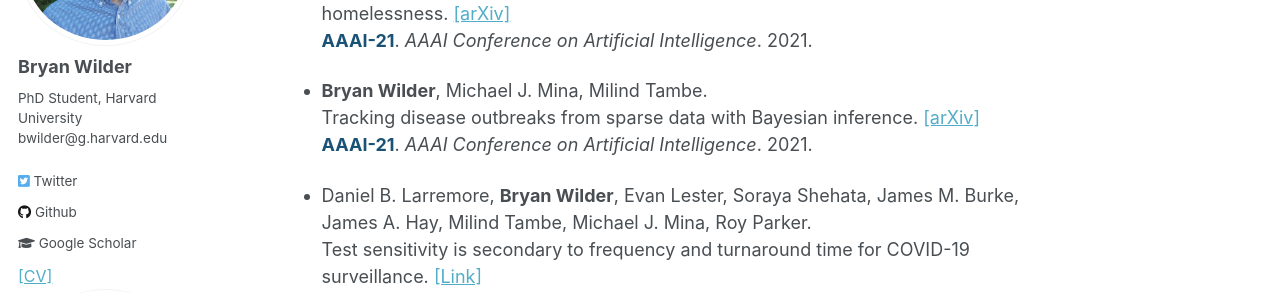
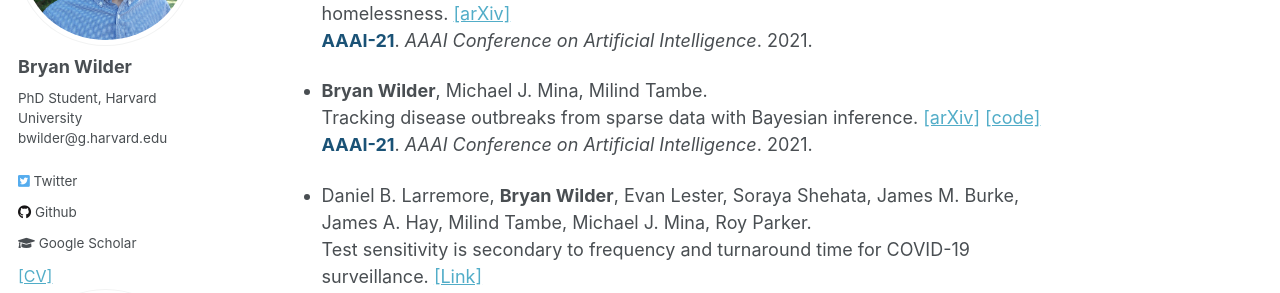
Before and after one commit to bryanwilder/bryanwilder.github.io, a Jekyll site: the page built from _pages/about.md, in a window 1280 px wide and 900 px high, scrolled down 1248 px. Shown: the part 153-446 px from the top of the window. Built offline with Jekyll 4.4.1, drawn with Linux system fonts in a browser that asks for light colours.

Commit message:
Update about.md

```diff
--- a/_pages/about.md
+++ b/_pages/about.md
@@ -33,7 +33,7 @@
     **<font color="#1A5276">AAAI-21</font>**. _AAAI Conference on Artificial Intelligence_. 2021.
 
 *   **Bryan Wilder**, Michael J. Mina, Milind Tambe.
-    Tracking disease outbreaks from sparse data with Bayesian inference. [[arXiv]](https://arxiv.org/abs/2009.05863)
+    Tracking disease outbreaks from sparse data with Bayesian inference. [[arXiv]](https://arxiv.org/abs/2009.05863) [[code]](files/gprt_code_release.pdf)
     **<font color="#1A5276">AAAI-21</font>**. _AAAI Conference on Artificial Intelligence_. 2021.
 
 *   Daniel B. Larremore, **Bryan Wilder**, Evan Lester, Soraya Shehata, James M. Burke, James A. Hay, Milind Tambe, Michael J. Mina, Roy Parker.
```
